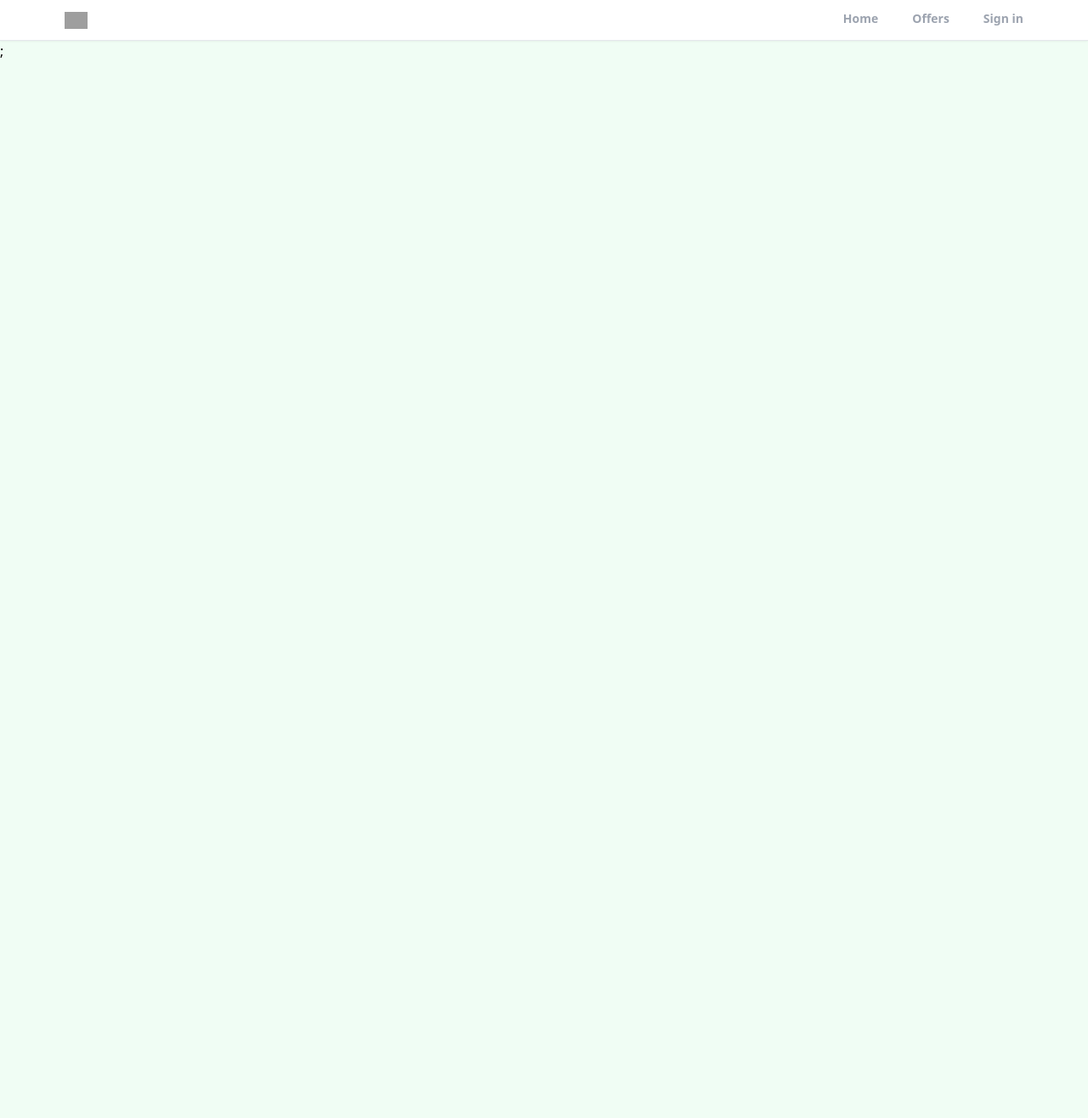
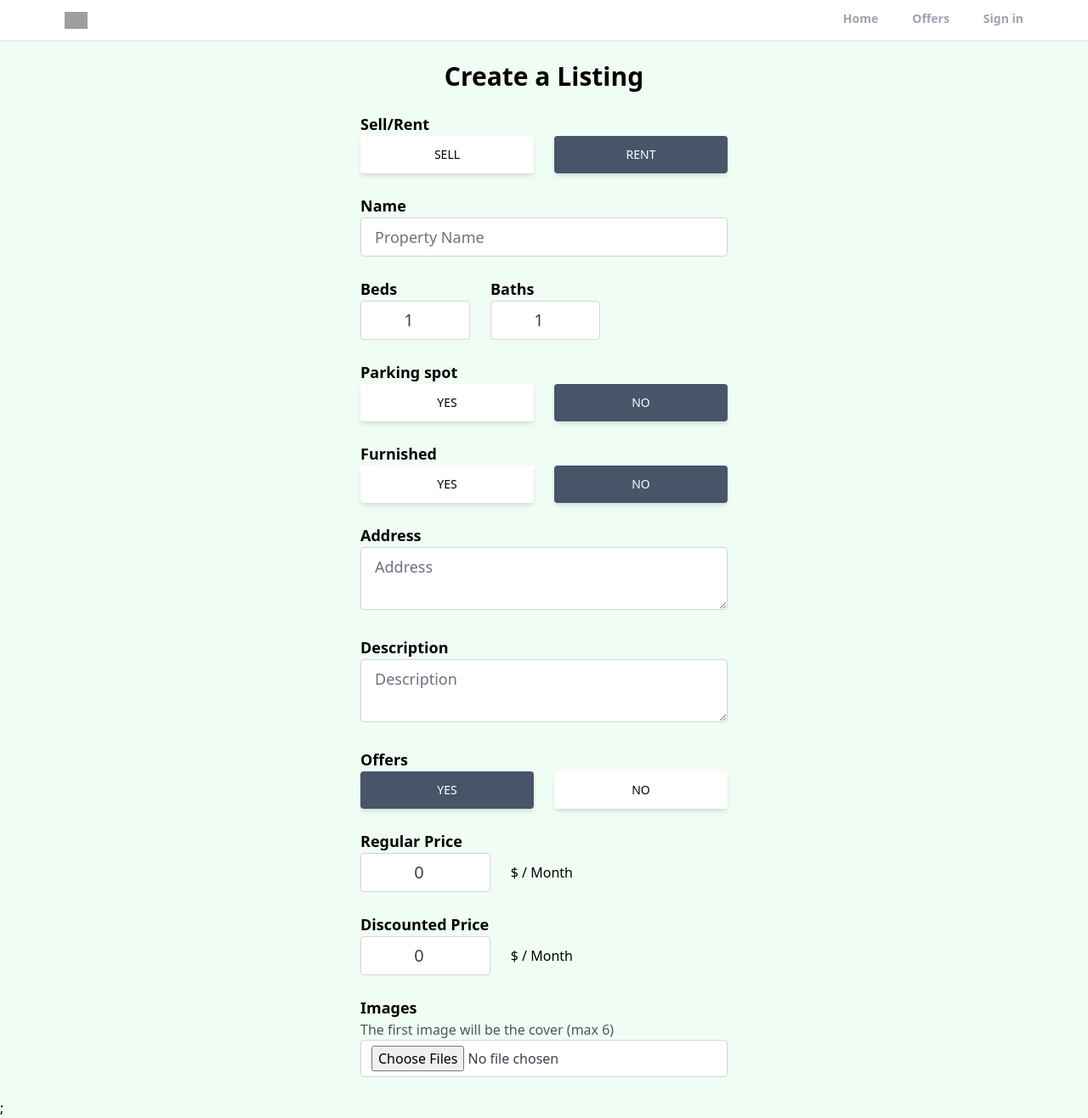
Before and after one commit to Admayah/realtor-clone, a React (Create React App) app: page /create-listing in a window 1280 px wide. Shown: the whole page at 85% size. Before the commit the page ends 800 px from the top, so only its background shows below. Built offline with nearby package versions, Linux system fonts and the light colour scheme; no server answers; grey boxes are pictures that could not be loaded.

Commit message:
create listing page

```diff
--- a/src/App.js
+++ b/src/App.js
@@ -16,6 +16,7 @@ import Header from "./components/Header";
 import "./App.css";
 import { ToastContainer } from "react-toastify";
 import 'react-toastify/dist/ReactToastify.css';
+import CreateListing from "./pages/CreateListing";
 
 const router = createBrowserRouter([
 	{
@@ -46,8 +47,9 @@ function Root() {
 				<Route path="/profile" element={<PrivateRoute />} >
 				<Route path="" element={<Profile />} />
 				</Route>
+				<Route path="/forgot-password" element={<ForgotPassword />} />
+				<Route path="/create-listing" element={<CreateListing />} />
 
-				<Route path="/forgot-password" element={<ForgotPassword />} />
 			</Routes>
 			<ToastContainer
 				position="top-right"
--- /dev/null
+++ b/src/pages/CreateListing.jsx
@@ -0,0 +1,274 @@
+import { useState } from "react";
+
+const CreateListing = () => {
+	const [formData, setFormData] = useState({
+		type: "rent",
+		name: "",
+		bedrooms: 1,
+		bathrooms: 1,
+		parking: false,
+		furnished: false,
+		address: "",
+		description: "",
+		offers: true,
+		regularPrice: 0,
+		discountedPrice: 0,
+	});
+	const {
+		type,
+		name,
+		bedrooms,
+		bathrooms,
+		parking,
+		furnished,
+		address,
+		description,
+		offers,
+		regularPrice,
+		discountedPrice,
+	} = formData;
+	const onChange = () => {};
+	return (
+		<main className="max-w-md px-2 mx-auto">
+			<h1 className="text-3xl text-center mt-6 font-bold ">Create a Listing</h1>
+			<form>
+				<p className="text-lg mt-6 font-semibold">Sell/Rent</p>
+				<div className="flex space-x-6">
+					<button
+						type="button"
+						id="type"
+						value="sale"
+						onClick={onChange}
+						className={`px-7 py-3 font-medium text-sm uppercase shadow-md rounded hover:shadow-lg focus:shadow-lg active:shadow-lg transition duration-150 ease-in-out w-full ${
+							type === "rent"
+								? "bg-white text-black"
+								: "bg-slate-600 text-white"
+						}`}
+					>
+						sell
+					</button>
+					<button
+						type="button"
+						id="type"
+						value="sale"
+						onClick={onChange}
+						className={`px-7 py-3 font-medium text-sm uppercase shadow-md rounded hover:shadow-lg focus:shadow-lg active:shadow-lg transition duration-150 ease-in-out w-full ${
+							type === "sale"
+								? "bg-white text-black"
+								: "bg-slate-600 text-white"
+						}`}
+					>
+						rent
+					</button>
+				</div>
+
+				<p className="text-lg mt-6 font-semibold">Name</p>
+				<input
+					type="text"
+					name="name"
+					id="name"
+					value={name}
+					onChange={onChange}
+					placeholder="Property Name"
+					maxLength="32"
+					minLength="10"
+					required
+					className="w-full px-4 py-2 text-lg text-gray-700 bg-white border border-gray-300 rounded transition duration-150 ease-in-out focus:text-gray-700 focus:bg-white focus:border-slate-600 mb-6"
+				/>
+				<div className="flex space-x-6 mb-6">
+					<div>
+						<p className="text-lg font-semibold ">Beds</p>
+						<input
+							type="number"
+							name="bedrooms"
+							id="bedrooms"
+							value={bedrooms}
+							onChange={onChange}
+							min="1"
+							max="50"
+							required
+							className="w-full px-4 py-2 text-xl text-gray-700 bg-white border border-gray-300 rounded transition duration-150 ease-in-out focus:text-gray-700 focus:bg-white focus:border-slate-600 text-center"
+						/>
+					</div>
+					<div>
+						<p className="text-lg font-semibold ">Baths</p>
+						<input
+							type="number"
+							name="bathrooms"
+							id="bathrooms"
+							value={bathrooms}
+							onChange={onChange}
+							min="1"
+							max="50"
+							required
+							className="w-full px-4 py-2 text-xl text-gray-700 bg-white border border-gray-300 rounded transition duration-150 ease-in-out focus:text-gray-700 focus:bg-white focus:border-slate-600 text-center"
+						/>
+					</div>
+				</div>
+
+				<p className="text-lg mt-6 font-semibold">Parking spot</p>
+				<div className="flex space-x-6">
+					<button
+						type="button"
+						id="parking"
+						value={true}
+						onClick={onChange}
+						className={`px-7 py-3 font-medium text-sm uppercase shadow-md rounded hover:shadow-lg focus:shadow-lg active:shadow-lg transition duration-150 ease-in-out w-full ${
+							!parking ? "bg-white text-black" : "bg-slate-600 text-white"
+						}`}
+					>
+						Yes
+					</button>
+					<button
+						type="button"
+						id="parking"
+						value={false}
+						onClick={onChange}
+						className={`px-7 py-3 font-medium text-sm uppercase shadow-md rounded hover:shadow-lg focus:shadow-lg active:shadow-lg transition duration-150 ease-in-out w-full ${
+							parking ? "bg-white text-black" : "bg-slate-600 text-white"
+						}`}
+					>
+						no
+					</button>
+				</div>
+
+				<p className="text-lg mt-6 font-semibold">Furnished</p>
+				<div className="flex space-x-6">
+					<button
+						type="button"
+						id="parking"
+						value={true}
+						onClick={onChange}
+						className={`px-7 py-3 font-medium text-sm uppercase shadow-md rounded hover:shadow-lg focus:shadow-lg active:shadow-lg transition duration-150 ease-in-out w-full ${
+							!furnished ? "bg-white text-black" : "bg-slate-600 text-white"
+						}`}
+					>
+						Yes
+					</button>
+					<button
+						type="button"
+						id="furnished"
+						value={false}
+						onClick={onChange}
+						className={`px-7 py-3 font-medium text-sm uppercase shadow-md rounded hover:shadow-lg focus:shadow-lg active:shadow-lg transition duration-150 ease-in-out w-full ${
+							furnished ? "bg-white text-black" : "bg-slate-600 text-white"
+						}`}
+					>
+						no
+					</button>
+				</div>
+				<p className="text-lg mt-6 font-semibold">Address</p>
+				<textarea
+					type="text"
+					name="address"
+					id="address"
+					value={address}
+					onChange={onChange}
+					placeholder="Address"
+					required
+					className="w-full px-4 py-2 text-lg text-gray-700 bg-white border border-gray-300 rounded transition duration-150 ease-in-out focus:text-gray-700 focus:bg-white focus:border-slate-600 mb-6"
+				/>
+				<p className="text-lg font-semibold">Description</p>
+				<textarea
+					type="text"
+					name="description"
+					id="description"
+					value={description}
+					onChange={onChange}
+					placeholder="Description"
+					required
+					className="w-full px-4 py-2 text-lg text-gray-700 bg-white border border-gray-300 rounded transition duration-150 ease-in-out focus:text-gray-700 focus:bg-white focus:border-slate-600 mb-6"
+				/>
+				<p className="text-lg font-semibold">Offers</p>
+				<div className="flex space-x-6 mb-6">
+					<button
+						type="button"
+						id="offers"
+						value={true}
+						onClick={onChange}
+						className={`px-7 py-3 font-medium text-sm uppercase shadow-md rounded hover:shadow-lg focus:shadow-lg active:shadow-lg transition duration-150 ease-in-out w-full ${
+							!offers ? "bg-white text-black" : "bg-slate-600 text-white"
+						}`}
+					>
+						Yes
+					</button>
+					<button
+						type="button"
+						id="offers"
+						value={false}
+						onClick={onChange}
+						className={`px-7 py-3 font-medium text-sm uppercase shadow-md rounded hover:shadow-lg focus:shadow-lg active:shadow-lg transition duration-150 ease-in-out w-full ${
+							offers ? "bg-white text-black" : "bg-slate-600 text-white"
+						}`}
+					>
+						no
+					</button>
+				</div>
+				<div className="flex items-center mb-6">
+					<div>
+						<p className="text-lg font-semibold ">Regular Price</p>
+						<div className="flex items-center justify-center space-x-6">
+							<input
+								type="number"
+								name="regularPrice"
+								id="regularPrice"
+								value={regularPrice}
+								onChange={onChange}
+								min="50"
+								max="400000000"
+								required
+								className="w-full px-4 py-2 text-xl text-gray-700 bg-white border border-gray-300 rounded transition duration-150 ease-in-out focus:text-gray-700 focus:bg-white focus:border-slate-600 text-center"
+							/>
+							{type === "rent" && (
+								<div className="text-md w-full whitespace-nowrap">
+									$ / Month
+								</div>
+							)}
+						</div>
+					</div>
+				</div>
+				{offers && (
+					<div className="flex items-center mb-6">
+						<div>
+							<p className="text-lg font-semibold ">Discounted Price</p>
+							<div className="flex items-center justify-center space-x-6">
+								<input
+									type="number"
+									name="discountedPrice"
+									id="discountedPrice"
+									value={discountedPrice}
+									onChange={onChange}
+									min="50"
+									max="400000000"
+									required={offers}
+									className="w-full px-4 py-2 text-xl text-gray-700 bg-white border border-gray-300 rounded transition duration-150 ease-in-out focus:text-gray-700 focus:bg-white focus:border-slate-600 text-center"
+								/>
+								{type === "rent" && (
+									<div className="text-md w-full whitespace-nowrap">
+										$ / Month
+									</div>
+								)}
+							</div>
+						</div>
+					</div>
+				)}
+				<div className="mb-6">
+					<p className="text-lg font-semibold">Images</p>
+					<p className="text-gray-600">The first image will be the cover (max 6)</p>
+					<input
+						type="file"
+						name="images"
+						id="images"
+						onChange={onChange}
+						accept=".jpg, .png, .jpeg"
+                        multiple
+                        required
+                        className="w-full px-3 py-1.5 text-gray-700 bg-white border border-gray-300 rounded transition duration-150 ease-in-out"
+					/>
+				</div>
+			</form>
+		</main>
+	);
+};
+
+export default CreateListing;
--- a/src/pages/Profile.jsx
+++ b/src/pages/Profile.jsx
@@ -1,9 +1,10 @@
 import React, { useState } from "react";
 import { getAuth, updateProfile } from "firebase/auth";
-import { useNavigate } from "react-router-dom";
+import { Link, useNavigate } from "react-router-dom";
 import { toast } from "react-toastify";
 import { db } from "../firebase";
 import { doc, updateDoc } from "firebase/firestore";
+import { FcHome } from "react-icons/fc";
 
 const Profile = () => {
 	const auth = getAuth();
@@ -24,7 +25,6 @@ const Profile = () => {
 		setFormData({ ...formData, [e.target.id]: e.target.value });
 	};
 	const onSubmit = async () => {
-
 		try {
 			if (auth.currentUser.displayName !== name) {
 				// update display name in firebase auth
@@ -38,7 +38,7 @@ const Profile = () => {
 					name,
 				});
 			}
-			toast.success("Profile details updated")
+			toast.success("Profile details updated");
 		} catch (error) {
 			toast.error("Could not update profile details");
 		}
@@ -90,6 +90,12 @@ const Profile = () => {
 							</p>
 						</div>
 					</form>
+					<button type="submit" className="w-full  bg-blue-600 text-white uppercase px-7 py-3 text-sm font-medium rounded shadow-md hover:bg-blue-700 transition duration-150 ease-in-out hover:shadow-lg active:bg-blue-800">
+						<Link to="/create-listing" className="flex justify-center items-center">
+						<FcHome className="mr-2 text-3xl bg-red-200 rounded-full p-1 border-2"/> Sell or Rent your home
+						</Link>
+
+					</button>
 				</div>
 			</section>
 		</>
```
